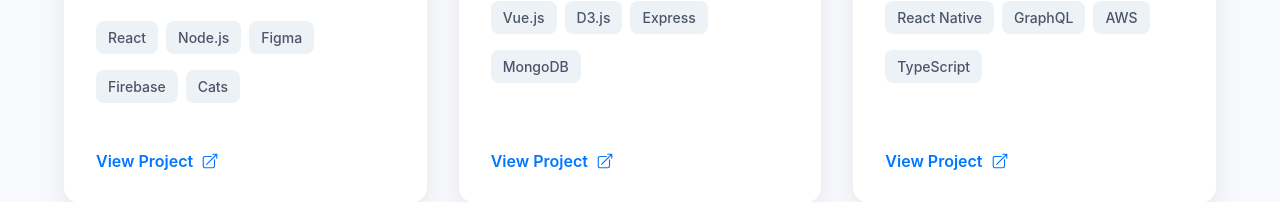
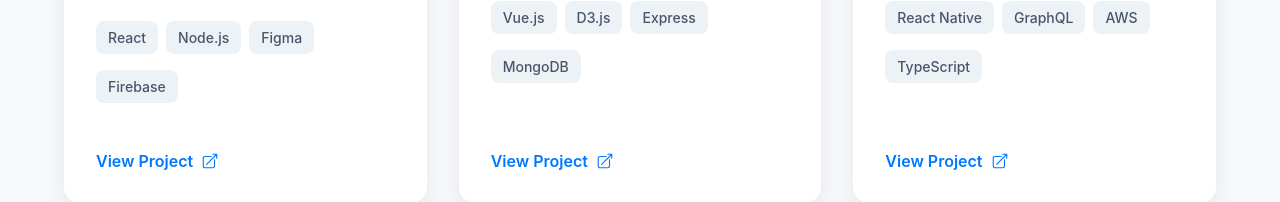
Before and after one commit to TroyRobinson/portfolio_content, a React (Vite) app: page / in a window 1280 px wide. Shown: the part 1747-1949 px from the top of the page. Built offline with nearby package versions, Linux system fonts and the light colour scheme.

Commit message:
Map Data onto Case Study cards

```diff
--- a/src/app.jsx
+++ b/src/app.jsx
@@ -196,46 +196,17 @@
             gap: 32,
           }}
         >
-          <CaseStudyCard
-            image='https://images.unsplash.com/photo-1522542550221-31fd19575a2d?ixlib=rb-1.2.1&auto=format&fit=crop&w=1350&q=80'
-            clientLogo='client1'
-            title='E-commerce Platform Redesign'
-            description='Redesigned the user experience for a major retail brand, focusing on conversion optimization and mobile responsiveness.'
-            impact='32% increase in mobile conversion rate'
-            technologies={[
-              'React',
-              'Node.js',
-              'Figma',
-              'Firebase',
-              'Cats',
-            ]}
-          />
-          <CaseStudyCard
-            image='https://images.unsplash.com/photo-1551288049-bebda4e38f71?ixlib=rb-1.2.1&auto=format&fit=crop&w=1350&q=80'
-            clientLogo='client2'
-            title='Financial Dashboard App'
-            description='Developed an intuitive financial dashboard that visualizes complex data in real-time for investment professionals.'
-            impact='Reduced decision time by 40%'
-            technologies={[
-              'Vue.js',
-              'D3.js',
-              'Express',
-              'MongoDB',
-            ]}
-          />
-          <CaseStudyCard
-            image='https://images.unsplash.com/photo-1460925895917-afdab827c52f?ixlib=rb-1.2.1&auto=format&fit=crop&w=1350&q=80'
-            clientLogo='client3'
-            title='Healthcare Scheduling System'
-            description='Built a HIPAA-compliant scheduling system that streamlines appointment booking and management for healthcare providers.'
-            impact='Saved staff 15+ hours per week'
-            technologies={[
-              'React Native',
-              'GraphQL',
-              'AWS',
-              'TypeScript',
-            ]}
-          />
+          {caseStudies.map((study, index) => (
+            <CaseStudyCard
+              key={index}
+              image={study.image}
+              clientLogo={study.clientLogo}
+              title={study.title}
+              description={study.description}
+              impact={study.impact}
+              technologies={study.technologies}
+            />
+          ))}
         </div>
       </Container>
       {/* Footer */}
```
